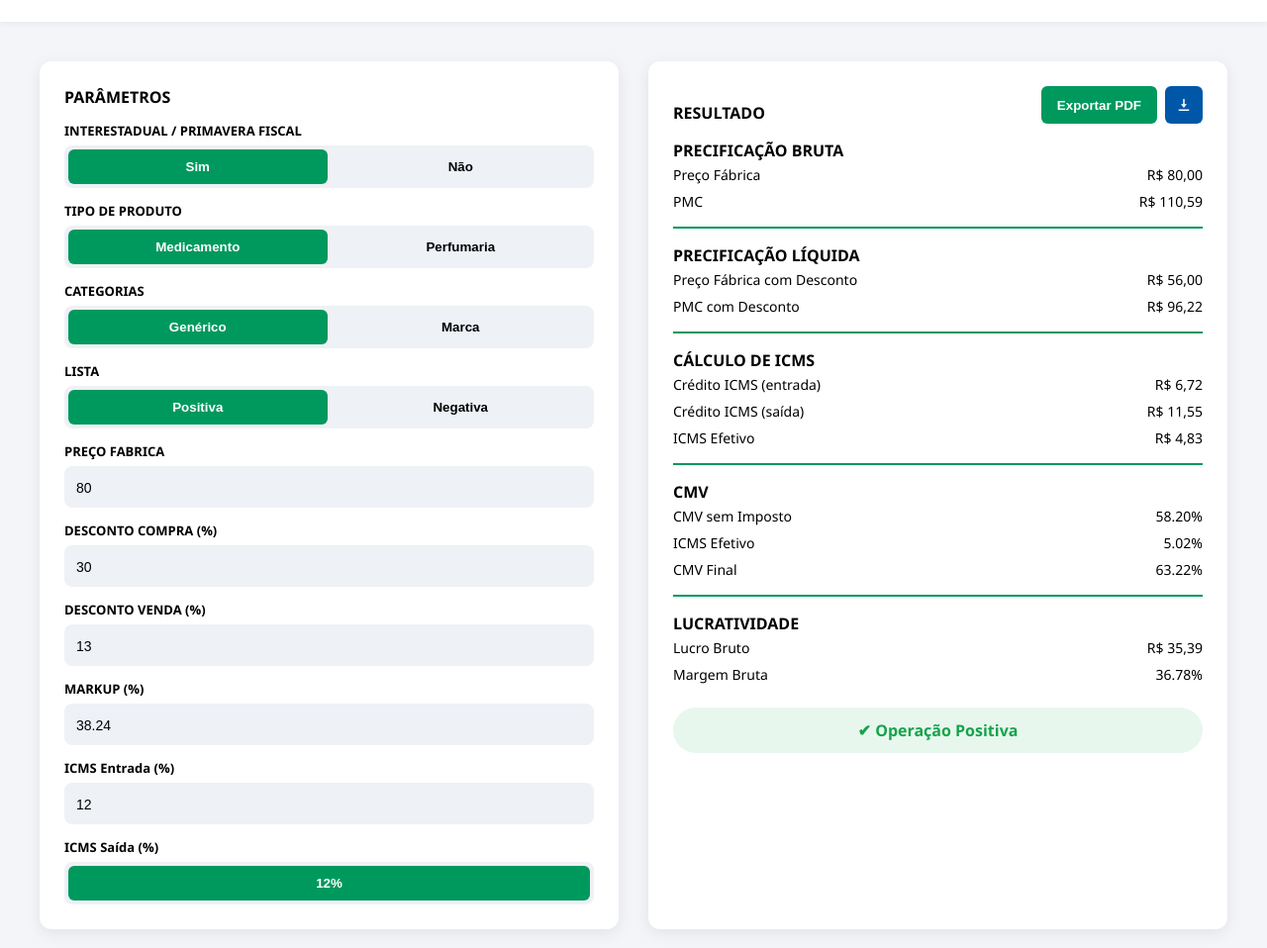
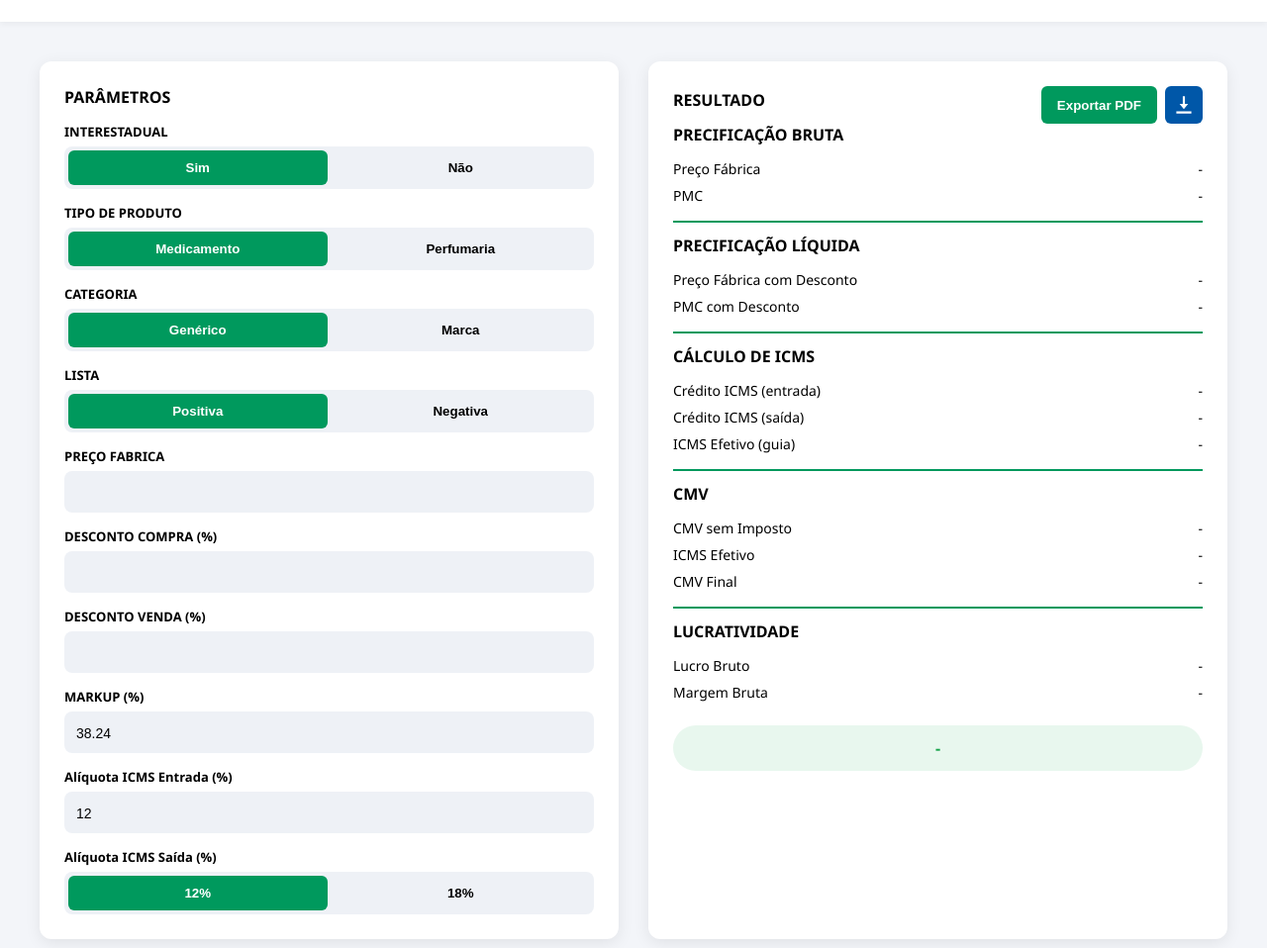
Before and after one commit to sucesso-associado/simulador-tributario, a plain HTML site: page index.html in a window 1280 px wide. Shown: the part 126-1084 px from the top of the page at 99% size. Drawn offline with Linux system fonts and the light colour scheme.

Commit message:
Update index.html

```diff
--- a/index.html
+++ b/index.html
@@ -1,3 +1,4 @@
+
 <!DOCTYPE html>
 <html lang="pt-br">
 
@@ -53,14 +54,15 @@ box-shadow:0 4px 16px rgba(0,0,0,0.08);
 }
 
 .section{
-margin-top:16px;
 font-weight:700;
+margin-bottom:10px;
 }
 
 .subtitle{
 font-size:13px;
 font-weight:700;
-margin:14px 0 6px;
+margin-top:15px;
+margin-bottom:6px;
 }
 
 .toggle{
@@ -157,11 +159,6 @@ color:white;
 background:#003F7A;
 }
 
-.icon-btn svg{
-width:18px;
-height:18px;
-}
-
 .hidden{
 display:none;
 }
@@ -182,13 +179,11 @@ display:none;
 
 <div class="container">
 
-<!-- PARAMETROS -->
-
 <div class="card">
 
-<div class="section" style="margin-top:0">PARÂMETROS</div>
+<div class="section">PARÂMETROS</div>
 
-<div class="subtitle">INTERESTADUAL / PRIMAVERA FISCAL</div>
+<div class="subtitle">INTERESTADUAL</div>
 <div class="toggle" id="interestadual">
 <button class="active">Sim</button>
 <button>Não</button>
@@ -202,7 +197,7 @@ display:none;
 
 <div id="medCampos">
 
-<div class="subtitle">CATEGORIAS</div>
+<div class="subtitle">CATEGORIA</div>
 <div class="toggle" id="categoria">
 <button class="active">Genérico</button>
 <button>Marca</button>
@@ -216,21 +211,21 @@ display:none;
 
 </div>
 
-<div class="subtitle">PREÇO FABRICA</div>
+<div class="subtitle" id="labelPrecoParametro">PREÇO FABRICA</div>
 <div class="input">
-<input id="preco" value="80">
+<input id="preco">
 </div>
 
 <div id="descontoCampos">
 
 <div class="subtitle">DESCONTO COMPRA (%)</div>
 <div class="input">
-<input id="descCompra" value="30">
+<input id="descCompra">
 </div>
 
 <div class="subtitle">DESCONTO VENDA (%)</div>
 <div class="input">
-<input id="descVenda" value="13">
+<input id="descVenda">
 </div>
 
 </div>
@@ -241,18 +236,16 @@ display:none;
 </div>
 
 <div id="icmsEntradaContainer">
-<div class="subtitle">ICMS Entrada (%)</div>
+<div class="subtitle">Alíquota ICMS Entrada (%)</div>
 <div class="input">
 <input id="icmsEntrada" value="12" readonly>
 </div>
 </div>
 
-<div class="subtitle">ICMS Saída (%)</div>
+<div class="subtitle" id="labelIcmsSaida">Alíquota ICMS Saída (%)</div>
 <div class="toggle" id="icmsSaida"></div>
 
 </div>
-
-<!-- RESULTADOS -->
 
 <div class="card" id="resultadoCard">
 
@@ -305,7 +298,7 @@ onclick="baixarPlanilha()">
 <div class="section">CÁLCULO DE ICMS</div>
 <div class="row"><span>Crédito ICMS (entrada)</span><span id="credEntrada">-</span></div>
 <div class="row"><span>Crédito ICMS (saída)</span><span id="credSaida">-</span></div>
-<div class="row"><span>ICMS Efetivo</span><span id="icms">-</span></div>
+<div class="row"><span>ICMS Efetivo (guia)</span><span id="icms">-</span></div>
 
 <div class="separator"></div>
 
@@ -331,7 +324,7 @@ onclick="baixarPlanilha()">
 <script>
 
 function moeda(v){
-return "R$ "+v.toLocaleString("pt-BR",{minimumFractionDigits:2,maximumFractionDigits:2})
+return "R$ "+v.toLocaleString("pt-BR",{minimumFractionDigits:2})
 }
 
 function pct(v){
@@ -342,25 +335,28 @@ function getToggle(id){
 return document.querySelector("#"+id+" .active").innerText
 }
 
-function criarBotoesICMS(opcoes){
+function criarBotoesICMS(lista){
 
-let container=document.getElementById("icmsSaida")
-container.innerHTML=""
+let c=document.getElementById("icmsSaida")
+c.innerHTML=""
 
-opcoes.forEach((valor,i)=>{
+lista.forEach((v,i)=>{
 
-let btn=document.createElement("button")
-btn.innerText=valor+"%"
+let b=document.createElement("button")
+b.innerText=v+"%"
 
-if(i===0) btn.classList.add("active")
+if(i===0) b.classList.add("active")
 
-btn.onclick=function(){
-container.querySelectorAll("button").forEach(b=>b.classList.remove("active"))
-btn.classList.add("active")
+b.onclick=function(){
+
+c.querySelectorAll("button").forEach(x=>x.classList.remove("active"))
+b.classList.add("active")
+
 calcular()
+
 }
 
-container.appendChild(btn)
+c.appendChild(b)
 
 })
 
@@ -369,14 +365,15 @@ container.appendChild(btn)
 function atualizarParametros(){
 
 let produto=getToggle("produto")
+let interestadual=getToggle("interestadual")
 let lista=getToggle("lista")
-let categoria=getToggle("categoria")
-let interestadual=getToggle("interestadual")
 
 let markup=document.getElementById("markup")
 
 let labelPF=document.getElementById("labelPF")
 let labelPMC=document.getElementById("labelPMC")
+let labelPrecoParametro=document.getElementById("labelPrecoParametro")
+let labelIcmsSaida=document.getElementById("labelIcmsSaida")
 
 document.getElementById("icmsEntrada").value=12
 
@@ -384,31 +381,42 @@ if(produto==="Medicamento"){
 
 labelPF.innerText="Preço Fábrica"
 labelPMC.innerText="PMC"
+labelPrecoParametro.innerText="PREÇO FABRICA"
 
 document.getElementById("medCampos").classList.remove("hidden")
 document.getElementById("descontoCampos").classList.remove("hidden")
 document.getElementById("icmsEntradaContainer").classList.remove("hidden")
 
 markup.readOnly=true
-markup.value = lista==="Positiva" ? 38.24 : 34.14
+markup.value=lista==="Positiva"?38.24:34.14
 
-criarBotoesICMS([categoria==="Genérico"?12:18])
+criarBotoesICMS([12,18])
 
 }else{
 
 labelPF.innerText="Preço de Custo"
 labelPMC.innerText="Preço de Venda"
+labelPrecoParametro.innerText="PREÇO DE CUSTO"
 
 document.getElementById("medCampos").classList.add("hidden")
 document.getElementById("descontoCampos").classList.add("hidden")
-document.getElementById("icmsEntradaContainer").classList.add("hidden")
 
 markup.readOnly=false
 
 if(interestadual==="Sim"){
+
+labelIcmsSaida.innerText="Alíquota ICMS Saída (%)"
+document.getElementById("icmsEntradaContainer").classList.remove("hidden")
+
 criarBotoesICMS([12,18,25])
+
 }else{
+
+labelIcmsSaida.innerText="Alíquota ICMS (%)"
+document.getElementById("icmsEntradaContainer").classList.add("hidden")
+
 criarBotoesICMS([18,25])
+
 }
 
 }
@@ -417,37 +425,30 @@ calcular()
 
 }
 
-function limparResultados(){
-
-let ids=["pf","pmc","pfDesc","pmcDesc","credEntrada","credSaida","icms","cmv1","cmv2","cmv3","lucro","margem"]
-
-ids.forEach(id=>{
-document.getElementById(id).innerText="-"
-})
-
-document.getElementById("status").innerText="-"
-
-}
-
 function calcular(){
 
-let preco=document.getElementById("preco").value
-let markup=document.getElementById("markup").value
+let preco=parseFloat(document.getElementById("preco").value)
+let markup=parseFloat(document.getElementById("markup").value)
 
-if(preco==="" || markup===""){
-limparResultados()
-return
-}
+if(isNaN(preco)||isNaN(markup)) return
 
-preco=parseFloat(preco)
-markup=parseFloat(markup)/100
+markup/=100
 
 let produto=getToggle("produto")
+let interestadual=getToggle("interestadual")
 
 let descCompra=parseFloat(document.getElementById("descCompra").value||0)/100
 let descVenda=parseFloat(document.getElementById("descVenda").value||0)/100
-let icmsEntrada=0.12
+
 let icmsSaida=parseFloat(getToggle("icmsSaida"))/100
+
+let icmsEntrada
+
+if(produto==="Perfumaria" && interestadual==="Não"){
+icmsEntrada=icmsSaida
+}else{
+icmsEntrada=parseFloat(document.getElementById("icmsEntrada").value)/100
+}
 
 let pmc=preco*(1+markup)
 
@@ -484,7 +485,7 @@ cmvFinal=(pfDesc+icms)/pmcDesc
 
 }
 
-let lucro=(baseVenda-baseEntrada-icms)
+let lucro=baseVenda-baseEntrada-icms
 let margem=lucro/baseVenda
 
 document.getElementById("pf").innerText=moeda(preco)
@@ -517,8 +518,7 @@ status.classList.add("red")
 }
 
 function exportarPDF(){
-const elemento=document.getElementById("resultadoCard")
-html2pdf().from(elemento).save("simulacao-febrafar.pdf")
+html2pdf().from(document.getElementById("resultadoCard")).save("simulacao-febrafar.pdf")
 }
 
 function baixarPlanilha(){
@@ -527,15 +527,15 @@ window.open("https://radar.farmarcas.com.br/simulador/exclusao-icms-st-perfumari
 
 document.querySelectorAll(".toggle button").forEach(btn=>{
 btn.onclick=function(){
-let group=this.parentNode
-group.querySelectorAll("button").forEach(b=>b.classList.remove("active"))
+let g=this.parentNode
+g.querySelectorAll("button").forEach(b=>b.classList.remove("active"))
 this.classList.add("active")
 atualizarParametros()
 }
 })
 
-document.querySelectorAll("input").forEach(el=>{
-el.addEventListener("input",calcular)
+document.querySelectorAll("input").forEach(i=>{
+i.addEventListener("input",calcular)
 })
 
 atualizarParametros()
```
